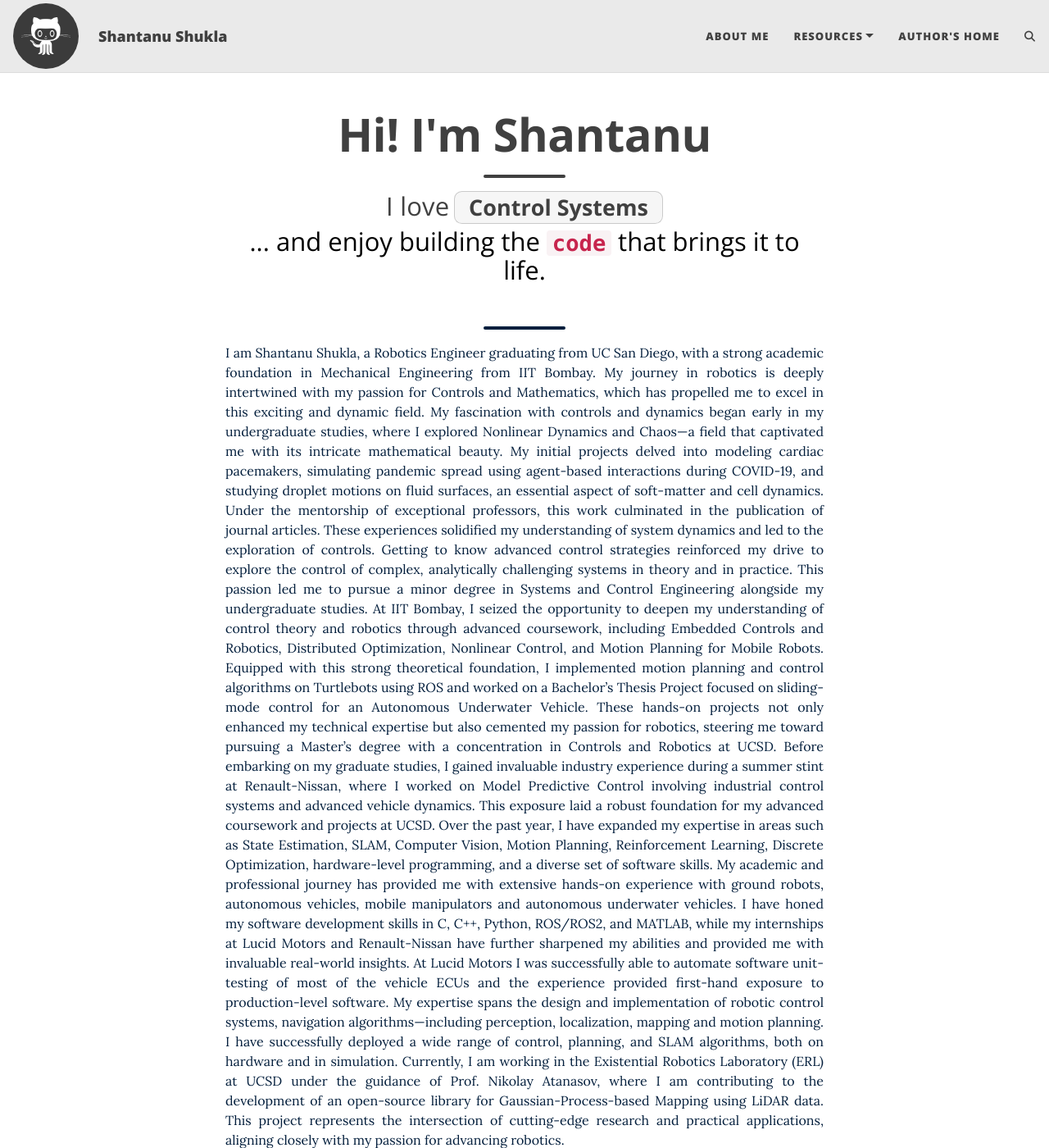
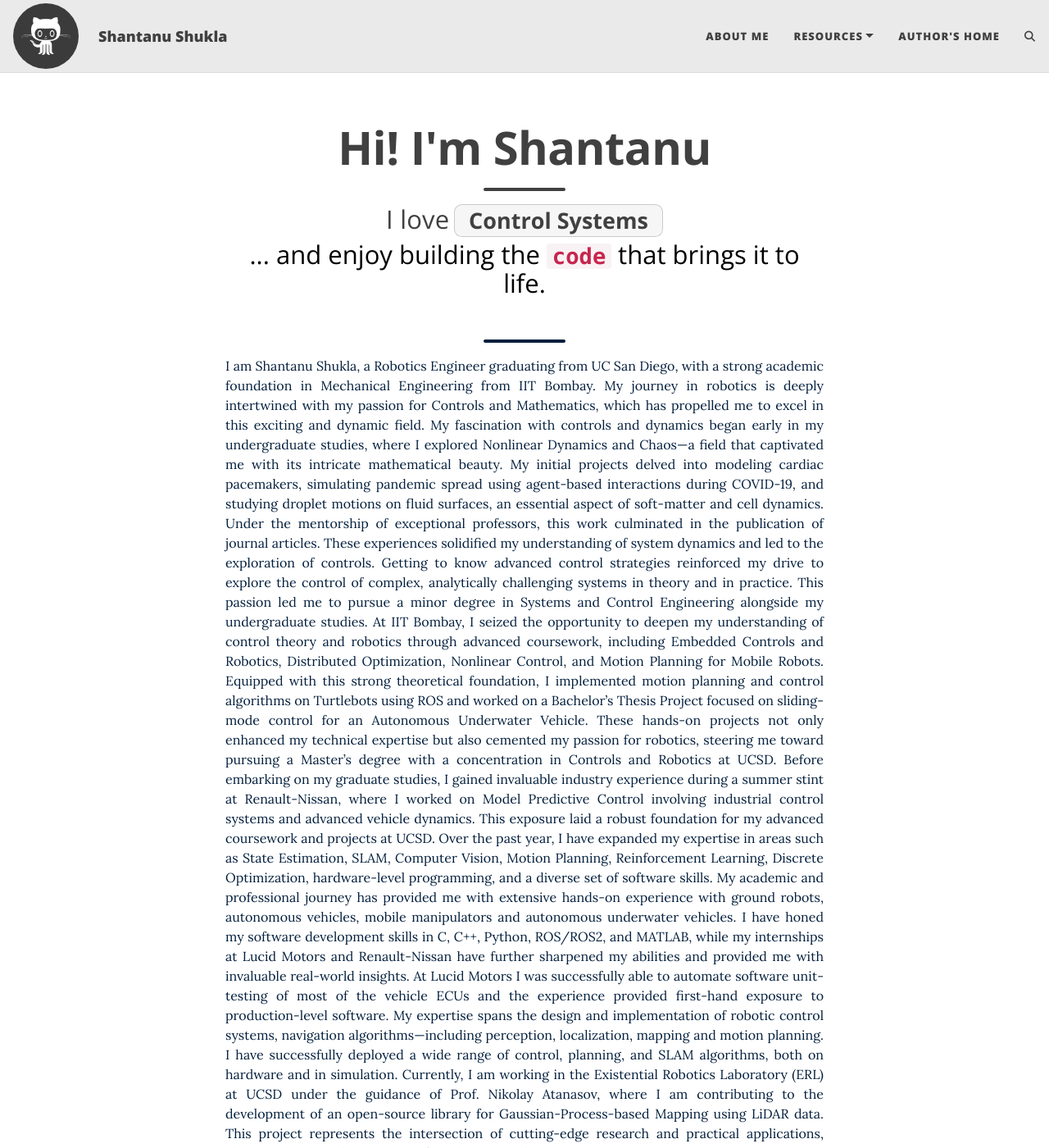
Before and after one commit to shantanusshukla/shantanusshukla.github.io, a Jekyll site: the page built from index.html, in a window 1280 px wide and 1400 px high. Shown: the whole window at 82% size. Built offline with Jekyll 4.4.1, drawn with Linux system fonts in a browser that asks for light colours; the list of posts is cut into pages by our own code; comment, search, counter and statistics services are not loaded.

Commit message:
Resize header

```diff
--- a/assets/css/style.css
+++ b/assets/css/style.css
@@ -33,7 +33,6 @@
 }
 
 
-
 /* Optional: tweak sizes on mobile */
 @media (max-width: 576px) {
   .navbar-logo,
@@ -42,6 +41,28 @@
     height: 40px !important;
   }
 }
+
+/* Reduce top padding of the hero header */
+.header-section .intro-header {
+    padding-top: 0.75rem;   /* was larger in the theme */
+}
+
+/* Keep spacing reasonable on big screens */
+@media (min-width: 1200px) {
+    .header-section .intro-header { padding-top: 1rem; }
+}
+
+/* Make the About section sit closer to the subtitle */
+.about-intro {
+    margin-top: 0.75rem;    /* down from whatever you had (e.g., 2rem) */
+}
+
+/* Make the divider snug */
+.about-intro hr.small {
+    margin-top: .5rem;
+    margin-bottom: 1rem;    /* adjust to taste */
+}
+
 
 /* Main hero title under the big banner */
 .intro-header .page-heading h1 {
```
